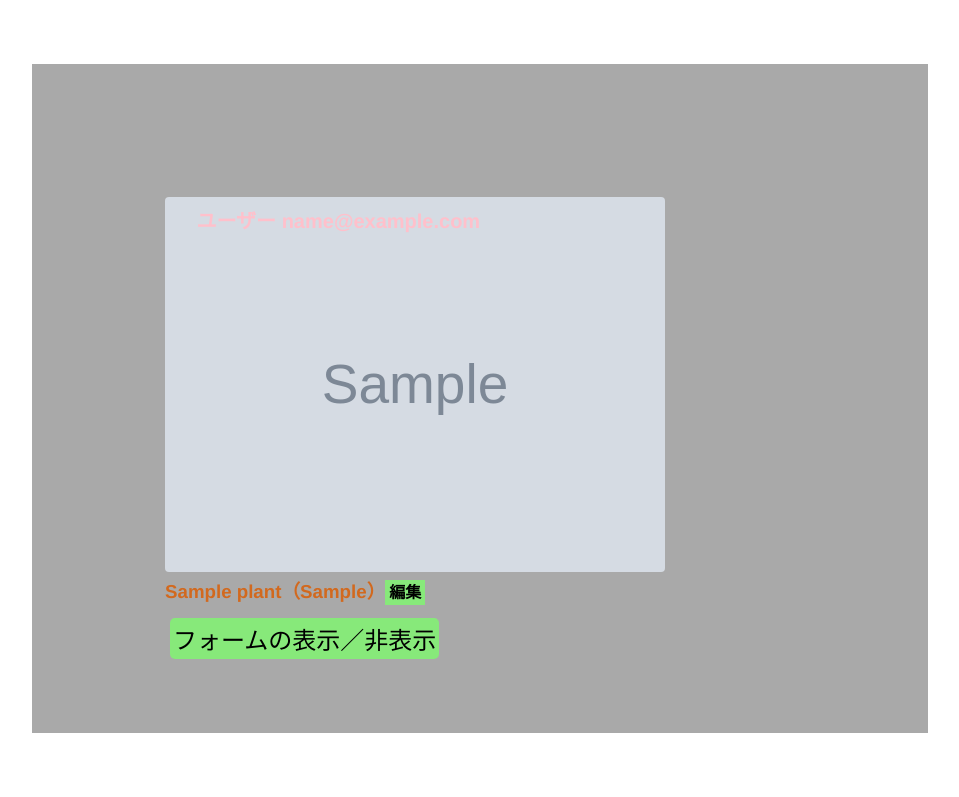
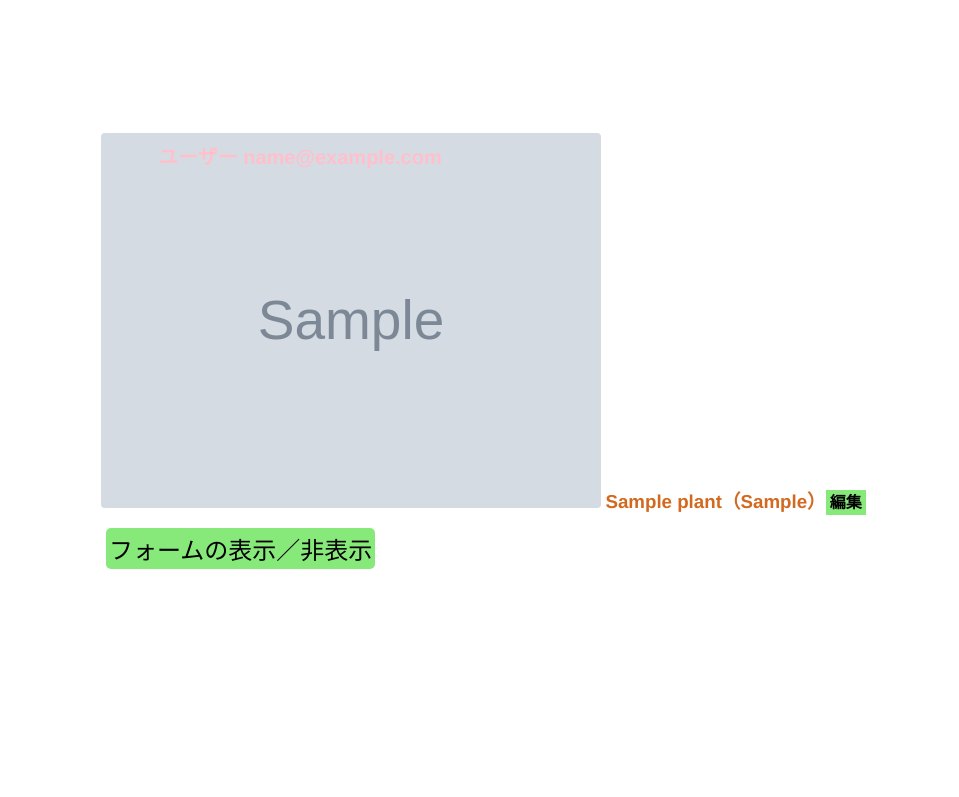
Before and after one commit to rookie-shinichi-returns/norikofarm, a Django app: page /plants/1/ in a window 1280 px wide; the page is wider, and only the part inside the window is pictured. Shown: the part 300-1097 px from the top of that part, without its empty margins (32-991 px from the left). After the commit the page ends 869 px from the top of that part, so only its background shows below. Run offline with Django 5.2, Linux system fonts and the light colour scheme; tables that the repository leaves empty hold one stand-in row (values such as "Sample post"); grey boxes marked "Sample" are stand-in pictures.

Commit message:
style.css マージン、パディングの変更

```diff
--- a/static/css/style.css
+++ b/static/css/style.css
@@ -163,10 +163,10 @@ header h1 {
 }
 
 .detail-container {
-    width: 70%;
+    width: 100%;
     margin: 5%;
-    padding: 10% 10% 5% 10%;
-    background-color: darkgray;
+    padding: 5% 5% 5% 5%;
+    background-color: white;
 }
 
 /*
```
